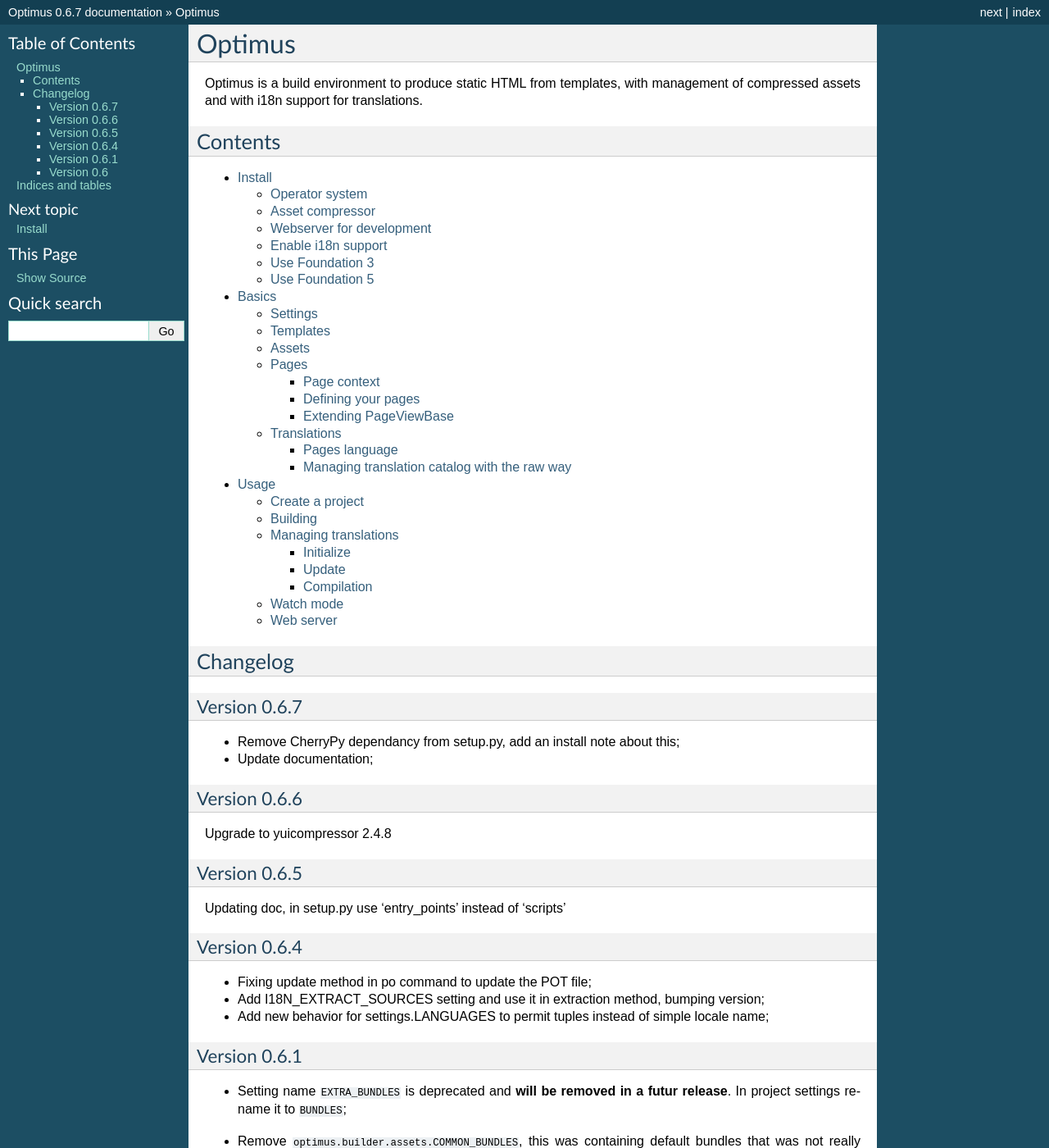
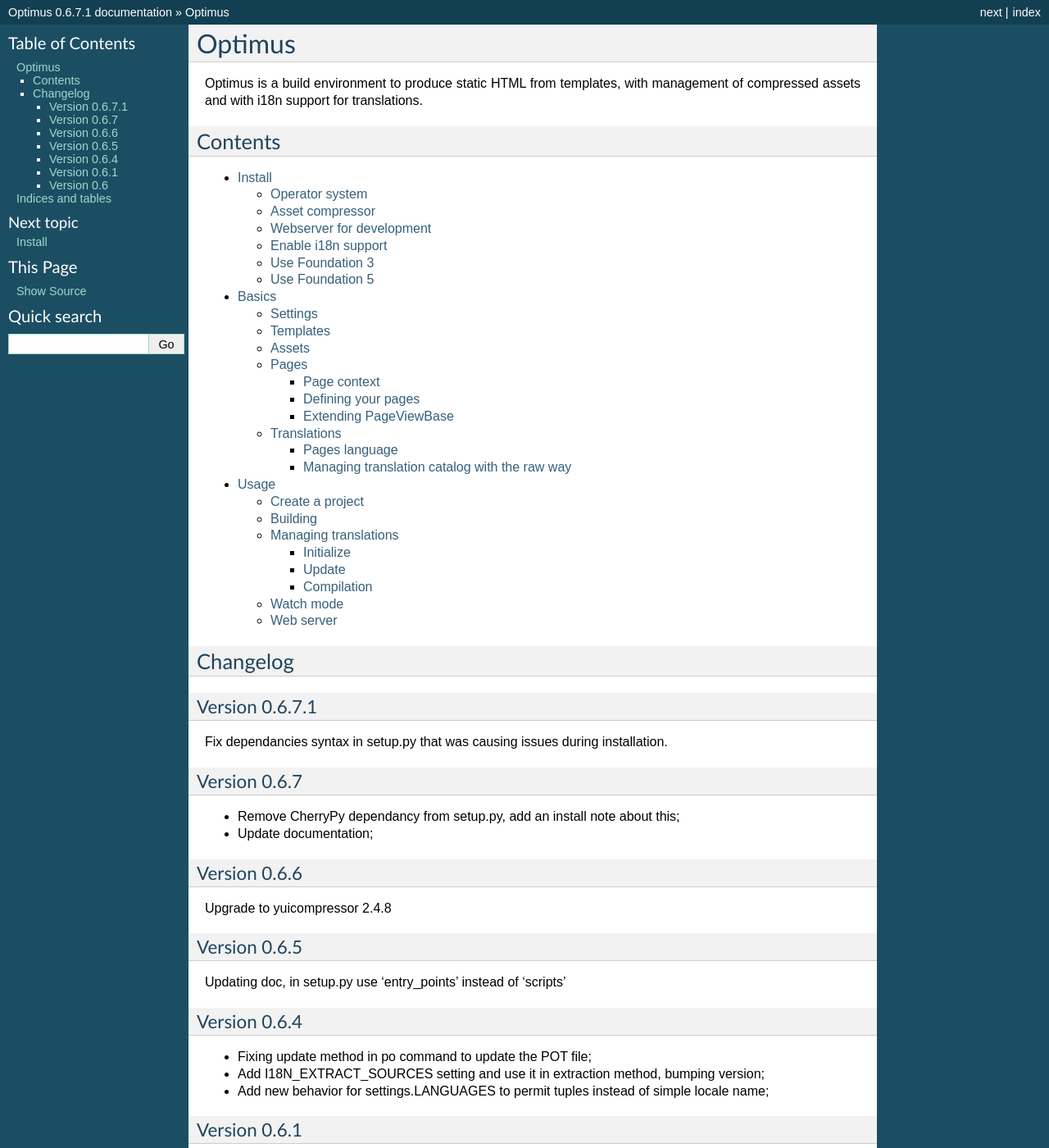
Before and after one commit to sveetch/Optimus, a Sphinx documentation site: the page built from docs/index.rst, in a window 1280 px wide and 1400 px high. Shown: the whole window at 82% size. Built offline with Sphinx 7.4.7, drawn with Linux system fonts in a browser that asks for light colours; some of the changed text lies outside the part shown.

Commit message:
Fix dependancies syntax in setup.py that was causing issues during installation, bump to 0.6.7.1

```diff
--- a/docs/index.rst
+++ b/docs/index.rst
@@ -22,6 +22,11 @@
 
 Changelog
 ---------
+
+Version 0.6.7.1
+...............
+
+Fix dependancies syntax in setup.py that was causing issues during installation.
 
 Version 0.6.7
 .............
--- a/optimus/__init__.py
+++ b/optimus/__init__.py
@@ -3,4 +3,4 @@
 A simple building environment to produce static HTML from Jinja templates and
 with assets compress managing with webassets
 """
-__version__ = "0.6.7"
+__version__ = "0.6.7.1"
```
Also changed, not shown: setup.py (+5 -5 lines).
